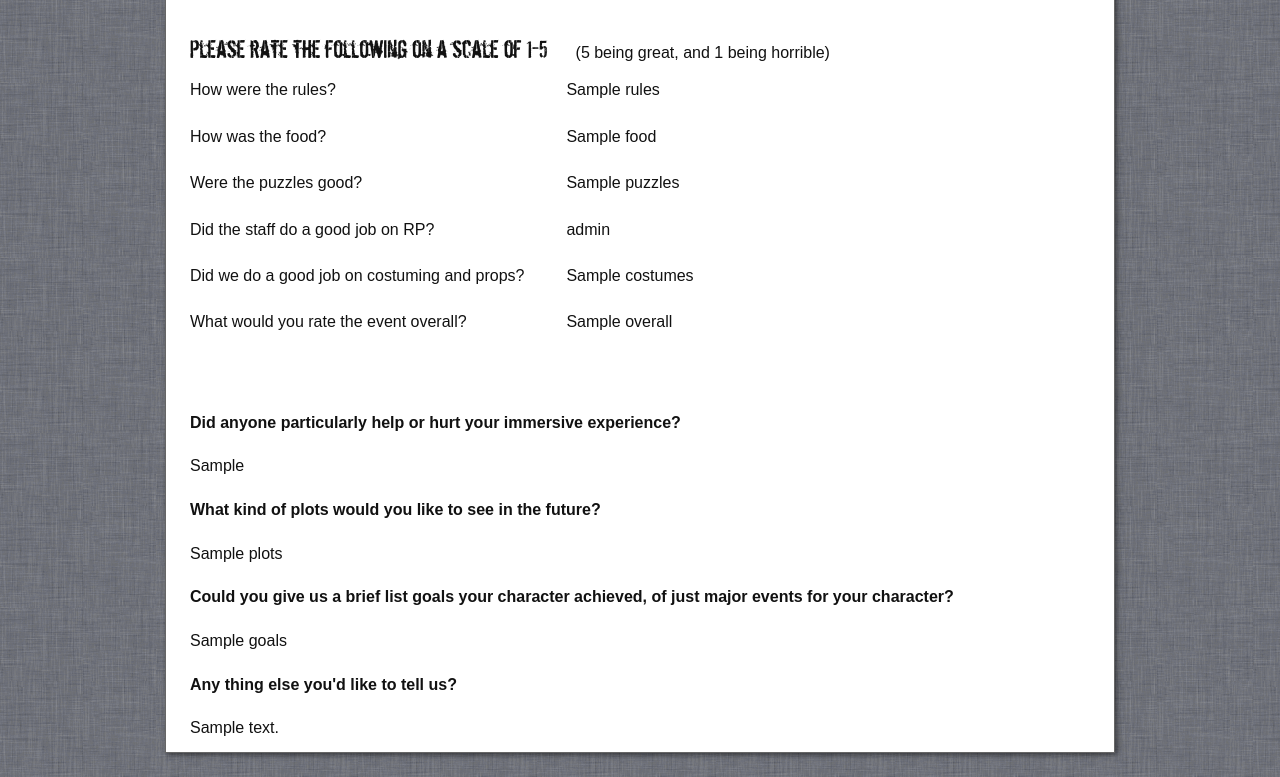
After one commit to ehutch79/SecondDawn, a Django app: template sd1_events/templates/events/admin/events_report_card.html in a window 1280 px wide. The commit adds this page. Shown: the part 792-1569 px from the top of the page. Run offline with Django 3.2, Linux system fonts and the light colour scheme; the template is opened without the code that fills it: most values are stand-ins (such as "Sample title", 1, 10 or a date in 2020); parts of the project's set-up code (start-up, migrations or seed data) failed here and were passed over; some libraries are stand-ins or nearby versions.

Commit message:
report card view

```diff
--- /dev/null
+++ b/sd1_events/templates/events/admin/events_report_card.html
@@ -0,0 +1,103 @@
+<!doctype html>
+<!-- paulirish.com/2008/conditional-stylesheets-vs-css-hacks-answer-neither/ -->
+<!--[if lt IE 7]> <html class="no-js lt-ie9 lt-ie8 lt-ie7" lang="en"> <![endif]-->
+<!--[if IE 7]>    <html class="no-js lt-ie9 lt-ie8" lang="en"> <![endif]-->
+<!--[if IE 8]>    <html class="no-js lt-ie9" lang="en"> <![endif]-->
+<!-- Consider adding a manifest.appcache: h5bp.com/d/Offline -->
+<!--[if gt IE 8]><!--> <html class="no-js" lang="en"> <!--<![endif]-->
+<head>
+  <meta charset="utf-8">
+  <meta http-equiv="X-UA-Compatible" content="IE=edge,chrome=1">
+
+  <title>{% block title %}{{ reg.event }} report card{% endblock %} - {{ site.name }}</title>
+
+  <meta name="viewport" content="width=device-width">
+
+
+  <link rel="stylesheet" href="{{ STATIC_URL }}css/report_card.css">
+
+  <script src="{{ STATIC_URL }}js/libs/modernizr-2.5.3.min.js"></script>
+</head>
+<body>
+  <div id="main">
+    <header>
+      <h1>Second Dawn</h1><h3>Report Card for {{ reg.event }}</h3><br>
+      <h3>{{ reg.user.first_name }} {{ reg.user.last_name }}&nbsp;&nbsp;&nbsp;&nbsp;( <a href="mailto:{{ reg.user.email }}">{{ reg.user.email }}</a> )</h3>
+
+    </header>
+    <br>
+    <div class="body">
+
+      <form method="POST">
+
+        <div class="ctrl-grp">
+          <label>Did you enjoy yourself?</label>  {% if card.enjoy_yourself %}<img src="{{ STATIC_URL }}admin/img/icon-yes.gif"> Yes{% else %}<img src="{{ STATIC_URL }}admin/img/icon-no.gif"> no{% endif %}
+        </div>
+        <div class="ctrl-grp">
+          <label>Are you likely to return?</label>  {% if card.likely_to_return %}<img src="{{ STATIC_URL }}admin/img/icon-yes.gif"> Yes{% else %}<img src="{{ STATIC_URL }}admin/img/icon-no.gif"> no{% endif %}
+        </div>
+        <br>
+        <h3>Please rate the following on a scale of 1-5</h3><span>(5 being great, and 1 being horrible)</span>
+
+        <div class="ctrl-grp">
+          <label>How were the rules?</label>  {{ card.rules }}
+        </div>
+
+        <div class="ctrl-grp">
+          <label>How was the food?</label>  {{ card.food }}
+        </div>
+        <div class="ctrl-grp">
+          <label>Were the puzzles good?</label>  {{ card.puzzles }}
+        </div>
+        <div class="ctrl-grp">
+          <label>Did the staff do a good job on RP?</label>  {{ card.role_playing }}
+        </div>
+        <div class="ctrl-grp">
+          <label>Did we do a good job on costuming and props?</label>  {{ card.costumes }}
+        </div>
+        <div class="ctrl-grp">
+          <label>What would you rate the event overall?</label>  {{ card.overall }}
+        </div>
+        <br><br>
+        {% load markup %}
+        <div>
+          <h4>Did anyone particularly help or hurt your immersive experience?</h4>
+          {{ card.anyone_help|markdown }}
+        </div>
+
+        <div>
+          <h4>What kind of plots would you like to see in the future?</h4>
+          {{ card.plots|markdown }}
+        </div>
+
+        <div>
+          <h4>Could you give us a brief list goals your character achieved, of just major events for your character?</h4>
+          {{ card.goals|markdown }}
+        </div>
+
+        <div>
+          <h4>Any thing else you'd like to tell us?</h4>
+          {{ card.comments|markdown }}
+        </div>
+
+      </form>
+
+    </div>
+    <footer>
+
+    </footer>
+  </div>
+
+  <script src="//ajax.googleapis.com/ajax/libs/jquery/1.7.1/jquery.min.js"></script>
+  <script>window.jQuery || document.write('<script src="js/libs/jquery-1.7.1.min.js"><\/script>')</script>
+
+  <!-- Asynchronous Google Analytics snippet. Change UA-XXXXX-X to be your site's ID.
+       mathiasbynens.be/notes/async-analytics-snippet -->
+  <script>
+    var _gaq=[['_setAccount','UA-XXXXX-X'],['_trackPageview']];
+    (function(d,t){var g=d.createElement(t),s=d.getElementsByTagName(t)[0];
+    g.src=('https:'==location.protocol?'//ssl':'//www')+'.google-analytics.com/ga.js';
+    s.parentNode.insertBefore(g,s)}(document,'script'));
+  </script>
+</body>
+</html>
--- a/sd1_events/templates/events/admin/events_view.html
+++ b/sd1_events/templates/events/admin/events_view.html
@@ -54,7 +54,7 @@
             {% for reg in reportcards %}{% if not reg.user.is_superuser %}
               <tr>
 
-                <td><a href="{% url 'event_admin_view' pk=event.pk %}">{{ reg.user.first_name }} {{ reg.user.last_name}}</a></td>
+                <td><a href="{% url 'event_report_card_admin_view' event=event.pk pk=reg.pk %}">{{ reg.user.first_name }} {{ reg.user.last_name}}</a></td>
                 <td style="text-align: center;">
                     {% if reg.reportcard.enjoy_yourself %}
                         <img src="{{ STATIC_URL }}admin/img/icon-yes.gif">
--- a/sd1_events/urls.py
+++ b/sd1_events/urls.py
@@ -13,7 +13,9 @@ urlpatterns = patterns('',
 
 
     url(r'^list/$', 'sd1_events.views.event_admin_list', name='event_admin_list'),
+    url(r'^(?P<event>[-\w\d]+)/report-card/(?P<pk>[-\w\d]+)/$', 'sd1_events.views.event_report_card_admin_view', name='event_report_card_admin_view'),
     url(r'^(?P<pk>[-\w\d]+)/$', 'sd1_events.views.event_admin_view', name='event_admin_view'),
+
 
 
     url(r'^$', 'sd1_events.views.event_list', name='event_list'),
--- a/seconddawn/settings.py
+++ b/seconddawn/settings.py
@@ -146,6 +146,8 @@ INSTALLED_APPS = (
     'django.contrib.staticfiles',
     # Uncomment the next line to enable the admin:
     'django.contrib.admin',
+    'django.contrib.markup',
+
     'gunicorn',
     'django_extensions',
     'south',
```
Also changed, not shown: sd1_events/views.py (+7 -0 lines).
